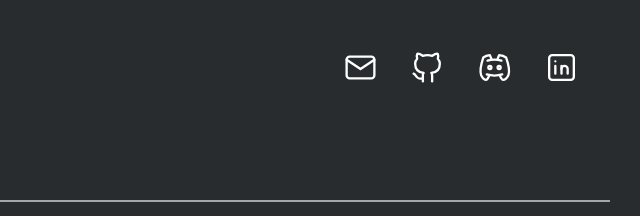
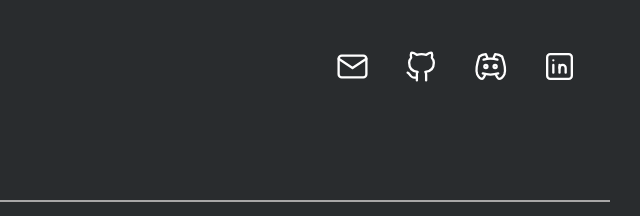
Before and after one commit to Ray0716/portfolio, a plain HTML site: page index.html in a window 1280 px wide. Shown: the top 216 px of the page, 640-1280 px from the left. Drawn offline with nearby package versions, Linux system fonts and the light colour scheme; files that its build step writes are made by us from their sources; a web font is replaced by a local one.

Commit message:
top icon stles

```diff
--- a/index.html
+++ b/index.html
@@ -231,18 +231,13 @@
 
 </div>
 <div class="column">
-<a href="https://linkedin.com/in/r-tang"style="width: 37px;
-height: 37px;
-stroke-width: 1.5px;
-color: white;
-padding-top: 41px;
-padding-right: 30px;
-float: right;"width="24" height="24" viewBox="0 0 24 24" stroke-width="2" stroke="currentColor" fill="none" stroke-linecap="round" stroke-linejoin="round">
+<a href="https://linkedin.com/in/r-tang"width="24" height="24" viewBox="0 0 24 24" stroke-width="2" stroke="currentColor" fill="none" stroke-linecap="round" stroke-linejoin="round">
   <svg xmlns="http://www.w3.org/2000/svg" style="width: 37px;
   height: 37px;
   stroke-width: 1.5px;
   color: white;
-
+  margin-top: 40px;
+  margin-right: 32px;
   float: right;"width="24" height="24" viewBox="0 0 24 24" stroke-width="2" stroke="currentColor" fill="none" stroke-linecap="round" stroke-linejoin="round">
   <path stroke="none" d="M0 0h24v24H0z" fill="none"></path>
   <path d="M4 4m0 2a2 2 0 0 1 2 -2h12a2 2 0 0 1 2 2v12a2 2 0 0 1 -2 2h-12a2 2 0 0 1 -2 -2z"></path>
@@ -252,18 +247,13 @@ float: right;"width="24" height="24" viewBox="0 0 24 24" stroke-width="2" stroke
   <path d="M16 16v-3a2 2 0 0 0 -4 0"></path>
 </svg></a>
 
-  <a href="https://discordapp.com/users/866143814698532894"style="width: 37px;
-  height: 37px;
-  stroke-width: 1.5px;
-  color: white;
-  padding-top: 41px;
-  padding-right: 30px;
-  float: right;"width="24" height="24" viewBox="0 0 24 24" stroke-width="2" stroke="currentColor" fill="none" stroke-linecap="round" stroke-linejoin="round">
+  <a href="https://discordapp.com/users/866143814698532894"width="24" height="24" viewBox="0 0 24 24" stroke-width="2" stroke="currentColor" fill="none" stroke-linecap="round" stroke-linejoin="round">
     <svg xmlns="http://www.w3.org/2000/svg" style="width: 37px;
     height: 37px;
     stroke-width: 1.5px;
     color: white;
-
+    margin-top: 40px;
+    margin-right: 32px;
     float: right;"width="24" height="24" viewBox="0 0 24 24" stroke-width="2" stroke="currentColor" fill="none" stroke-linecap="round" stroke-linejoin="round">
     <path stroke="none" d="M0 0h24v24H0z" fill="none"></path>
     <circle cx="9" cy="12" r="1"></circle>
@@ -274,35 +264,25 @@ float: right;"width="24" height="24" viewBox="0 0 24 24" stroke-width="2" stroke
     <path d="M8.5 17c0 1 -1.356 3 -1.832 3c-1.429 0 -2.698 -1.667 -3.333 -3c-.635 -1.667 -.476 -5.833 1.428 -11.5c1.388 -1.015 2.782 -1.34 4.237 -1.5l1 2.5"></path>
   </svg></a>
 
-  <a href="https://github.com/Ray0716"style="width: 37px;
-  height: 37px;
-  stroke-width: 1.5px;
-  color: white;
-  padding-top: 41px;
-  padding-right: 30px;
-  float: right;"width="24" height="24" viewBox="0 0 24 24" stroke-width="2" stroke="currentColor" fill="none" stroke-linecap="round" stroke-linejoin="round">
-    <svg xmlns="http://www.w3.org/2000/svg" style="width: 37px;
+  <a href="https://github.com/Ray0716"width="24" height="24" viewBox="0 0 24 24" stroke-width="2" stroke="currentColor" fill="none" stroke-linecap="round" stroke-linejoin="round">
+    <svg xmlns="http://www.w3.org/2000/svg"style="width: 37px;
     height: 37px;
     stroke-width: 1.5px;
     color: white;
-
+    margin-top: 40px;
+    margin-right: 32px;
     float: right;"width="24" height="24" viewBox="0 0 24 24" stroke-width="2" stroke="currentColor" fill="none" stroke-linecap="round" stroke-linejoin="round">
     <path stroke="none" d="M0 0h24v24H0z" fill="none"></path>
     <path d="M9 19c-4.3 1.4 -4.3 -2.5 -6 -3m12 5v-3.5c0 -1 .1 -1.4 -.5 -2c2.8 -.3 5.5 -1.4 5.5 -6a4.6 4.6 0 0 0 -1.3 -3.2a4.2 4.2 0 0 0 -.1 -3.2s-1.1 -.3 -3.5 1.3a12.3 12.3 0 0 0 -6.2 0c-2.4 -1.6 -3.5 -1.3 -3.5 -1.3a4.2 4.2 0 0 0 -.1 3.2a4.6 4.6 0 0 0 -1.3 3.2c0 4.6 2.7 5.7 5.5 6c-.6 .6 -.6 1.2 -.5 2v3.5"></path>
   </svg> </a>
 
-<a href="https://mailto:raytang11792@gmail.com"style="width: 37px;
-height: 37px;
-stroke-width: 1.5px;
-color: white;
-padding-top: 41px;
-padding-right: 30px;
-float: right;"width="24" height="24" viewBox="0 0 24 24" stroke-width="2" stroke="currentColor" fill="none" stroke-linecap="round" stroke-linejoin="round">
+<a href="https://mailto:raytang11792@gmail.com"width="24" height="24" viewBox="0 0 24 24" stroke-width="2" stroke="currentColor" fill="none" stroke-linecap="round" stroke-linejoin="round">
   <svg xmlns="http://www.w3.org/2000/svg" style="width: 37px;
   height: 37px;
   stroke-width: 1.5px;
   color: white;
-
+  margin-top: 40px;
+  margin-right: 32px;
   float: right;" width="24" height="24" viewBox="0 0 24 24" stroke-width="2" stroke="currentColor" fill="none" stroke-linecap="round" stroke-linejoin="round">
   <path stroke="none" d="M0 0h24v24H0z" fill="none"></path>
   <rect x="3" y="5" width="18" height="14" rx="2"></rect>
```
